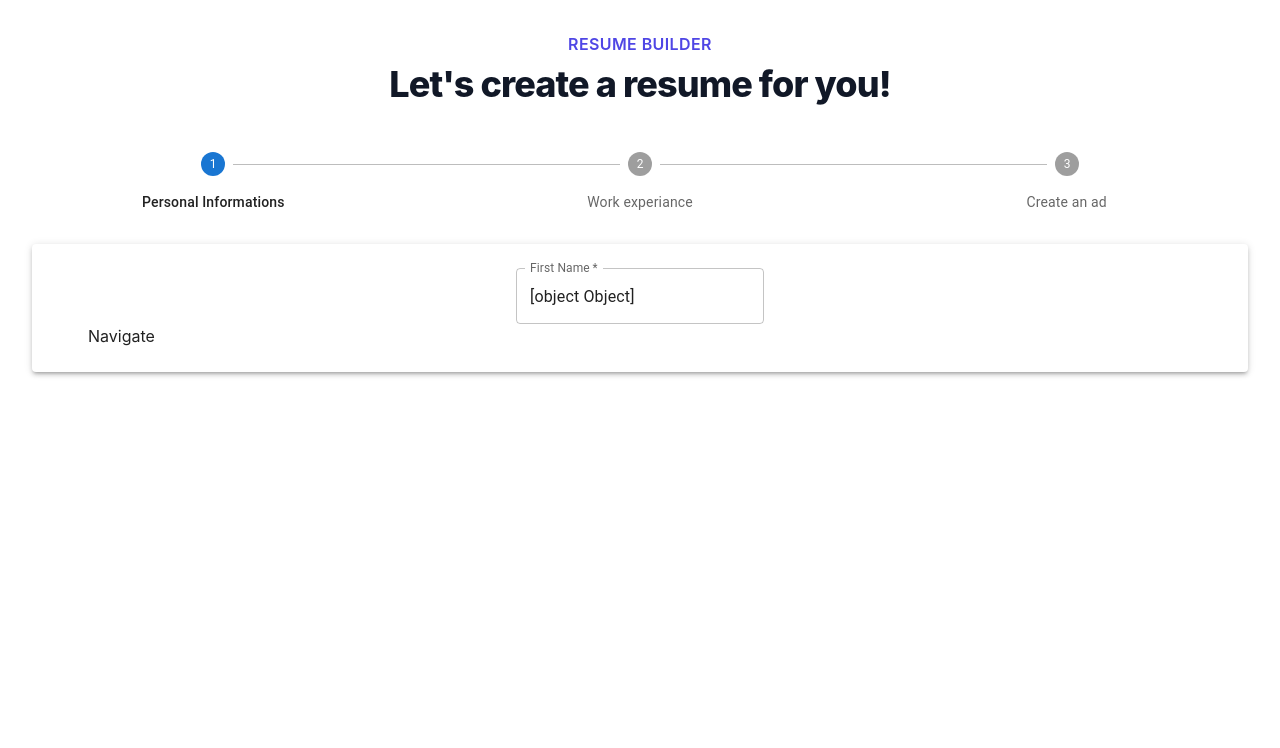
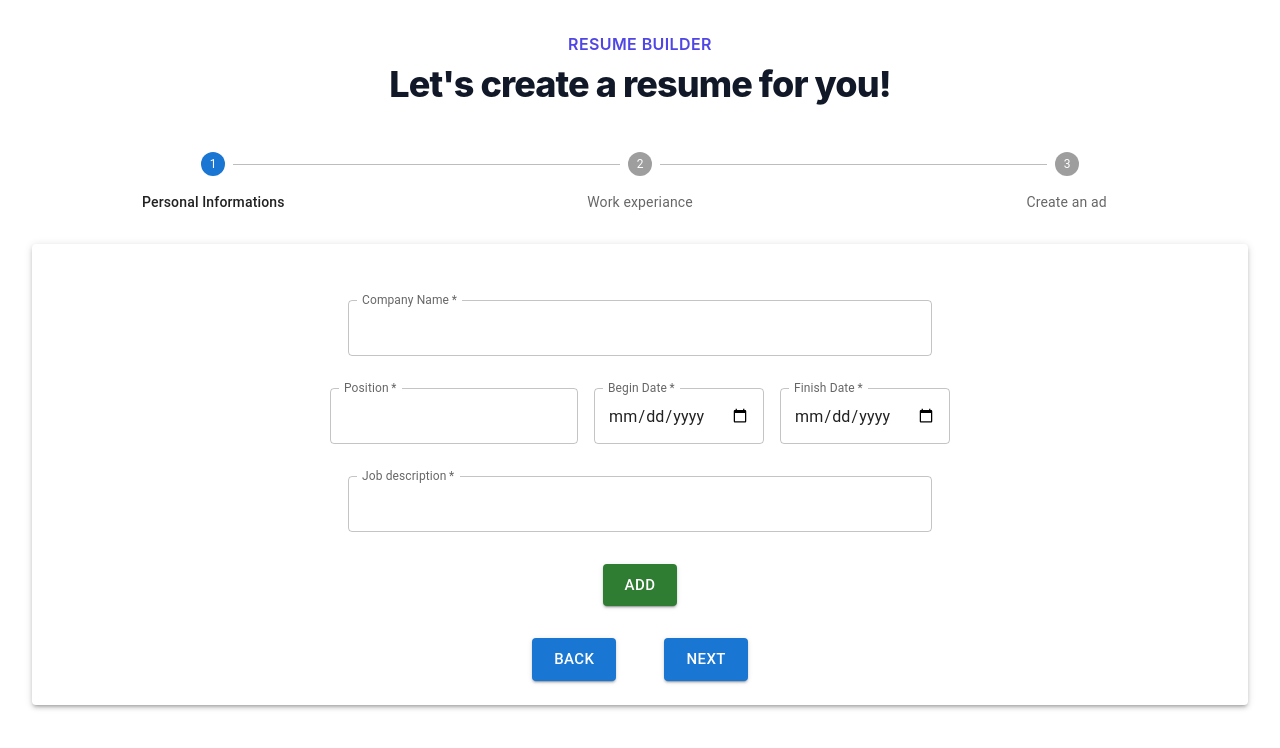
Before and after one commit to dziekiczan1/resumebuilder, a React (Create React App) app in the folder client/: page /workexp in a window 1280 px wide. Shown: the top 748 px of the page. Built offline with nearby package versions, Linux system fonts and the light colour scheme.

Commit message:
finished workexp component

```diff
--- a/client/src/components/PersonalInfo.tsx
+++ b/client/src/components/PersonalInfo.tsx
@@ -24,7 +24,7 @@ const PersonalInfo = () => {
     dispatch(addProfileSection(name));
     dispatch(increment());
   };
-
+  console.log(personalInfo);
   return (
     <>
       <p className="mt-2 mb-12 text-lg leading-8 font-bold tracking-tight text-gray-900 sm:text-4xl">
@@ -70,7 +70,7 @@ const PersonalInfo = () => {
             label="Birthday"
             type="date"
             InputLabelProps={{ shrink: true }}
-            onChange={(e) => setName({ ...name, github: e.target.value })}
+            onChange={(e) => setName({ ...name, birthday: e.target.value })}
           />
 
           <TextField
--- a/client/src/components/WorkExperiance.tsx
+++ b/client/src/components/WorkExperiance.tsx
@@ -4,43 +4,148 @@ import { useDispatch, useSelector } from "react-redux";
 import { increment, decrement } from "../services/stepSlice";
 import { addWorkExp } from "../services/workexpSlice";
 import TextField from "@mui/material/TextField";
+import Button from "@mui/material/Button";
 
 const WorkExperiance = () => {
+  const personalInfo = useSelector((state: any) => state.resume.profileSection);
   const dispatch = useDispatch();
-  const [workexp, setWorkexp] = useState([{ name: "", company: "" }]);
+  const navigate = useNavigate();
+  const [workList, setWorkList] = useState<any>([
+    { company: "", yearstart: "" },
+  ]);
 
   const handleClick = (e: any) => {
-    navigate("/");
-    dispatch(addWorkExp(workexp));
+    navigate("/education");
+    dispatch(addWorkExp(workList));
     dispatch(increment());
   };
 
-  const navigate = useNavigate();
+  const handleWorkChange = (e: any, index: number) => {
+    const { name, value } = e.target;
+    const list = [...workList];
+    list[index][name] = value;
+    setWorkList(list);
+  };
+
+  const handleWorkRemove = (index: number) => {
+    const list = [...workList];
+    list.splice(index, 1);
+    setWorkList(list);
+  };
+
+  const handleWorkAdd = () => {
+    setWorkList([...workList, { company: "", yearstart: "" }]);
+  };
+  console.log(personalInfo);
   return (
     <div>
       <form onSubmit={handleClick}>
-        <div className="flex flex-row flex-wrap justify-center items-center gap-8">
+        {workList.map((singleWork: any, index: number) => (
+          <div key={index}>
+            <div className="flex flex-col justify-center items-center gap-8 my-8">
+              <div className="w-full flex flex-row justify-center items-center">
                 <TextField
                   required
-            id="outlined-required"
-            label="First Name"
-            defaultValue={workexp}
-            onChange={(e) =>
-              setWorkexp({ ...workexp, company: e.target.value })
-            }
+                  className="w-1/2"
+                  name="company"
+                  type="text"
+                  id="company"
+                  label="Company Name"
+                  InputLabelProps={{ shrink: true }}
+                  value={singleWork.company}
+                  onChange={(e) => handleWorkChange(e, index)}
                 />
               </div>
-      </form>
+              <div className="w-full flex flex-row gap-4 justify-center items-center">
+                <TextField
+                  required
+                  name="position"
+                  type="text"
+                  id="position"
+                  label="Position"
+                  InputLabelProps={{ shrink: true }}
+                  value={singleWork.position}
+                  onChange={(e) => handleWorkChange(e, index)}
+                />
+                <TextField
+                  required
+                  name="yearstart"
+                  type="date"
+                  id="yearstart"
+                  InputLabelProps={{ shrink: true }}
+                  label="Begin Date"
+                  value={singleWork.yearstart}
+                  onChange={(e) => handleWorkChange(e, index)}
+                />
+                <TextField
+                  required
+                  name="yearend"
+                  type="date"
+                  id="yearend"
+                  InputLabelProps={{ shrink: true }}
+                  label="Finish Date"
+                  value={singleWork.yearend}
+                  onChange={(e) => handleWorkChange(e, index)}
+                />
+              </div>
+              <div className="w-full flex flex-row justify-center items-center">
+                <TextField
+                  required
+                  className="w-1/2"
+                  name="description"
+                  type="text"
+                  id="description"
+                  label="Job description"
+                  InputLabelProps={{ shrink: true }}
+                  value={singleWork.description}
+                  onChange={(e) => handleWorkChange(e, index)}
+                />
+              </div>
+              <div className="w-full flex flex-row gap-8 justify-center items-center">
+                {workList.length - 1 === index && workList.length < 4 && (
+                  <Button
+                    variant="contained"
+                    size="large"
+                    type="button"
+                    color="success"
+                    onClick={handleWorkAdd}
+                  >
+                    Add
+                  </Button>
+                )}
 
-      <button
-        className="pl-8"
+                {workList.length !== 1 && (
+                  <Button
+                    variant="contained"
+                    size="large"
+                    type="button"
+                    color="error"
+                    onClick={() => handleWorkRemove(index)}
+                  >
+                    Remove
+                  </Button>
+                )}
+              </div>
+            </div>
+          </div>
+        ))}
+        <div className="mt-8 gap-12 flex justify-center items-center">
+          <Button
+            variant="contained"
+            size="large"
+            type="button"
             onClick={() => {
               navigate(-1);
               dispatch(decrement());
             }}
           >
-        Navigate
-      </button>
+            Back
+          </Button>
+          <Button variant="contained" size="large" type="submit">
+            Next
+          </Button>
+        </div>
+      </form>
     </div>
   );
 };
```
Lines whose indentation alone changed are shown as unchanged.
